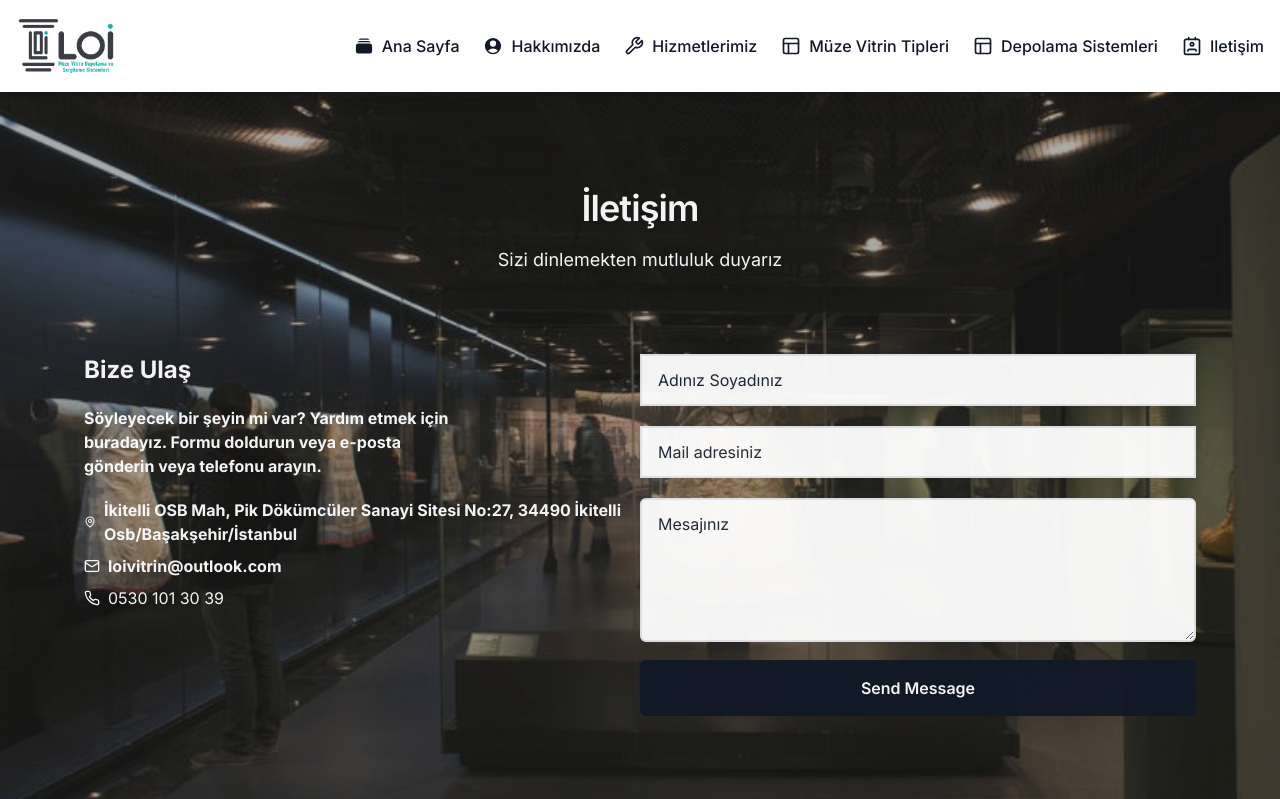
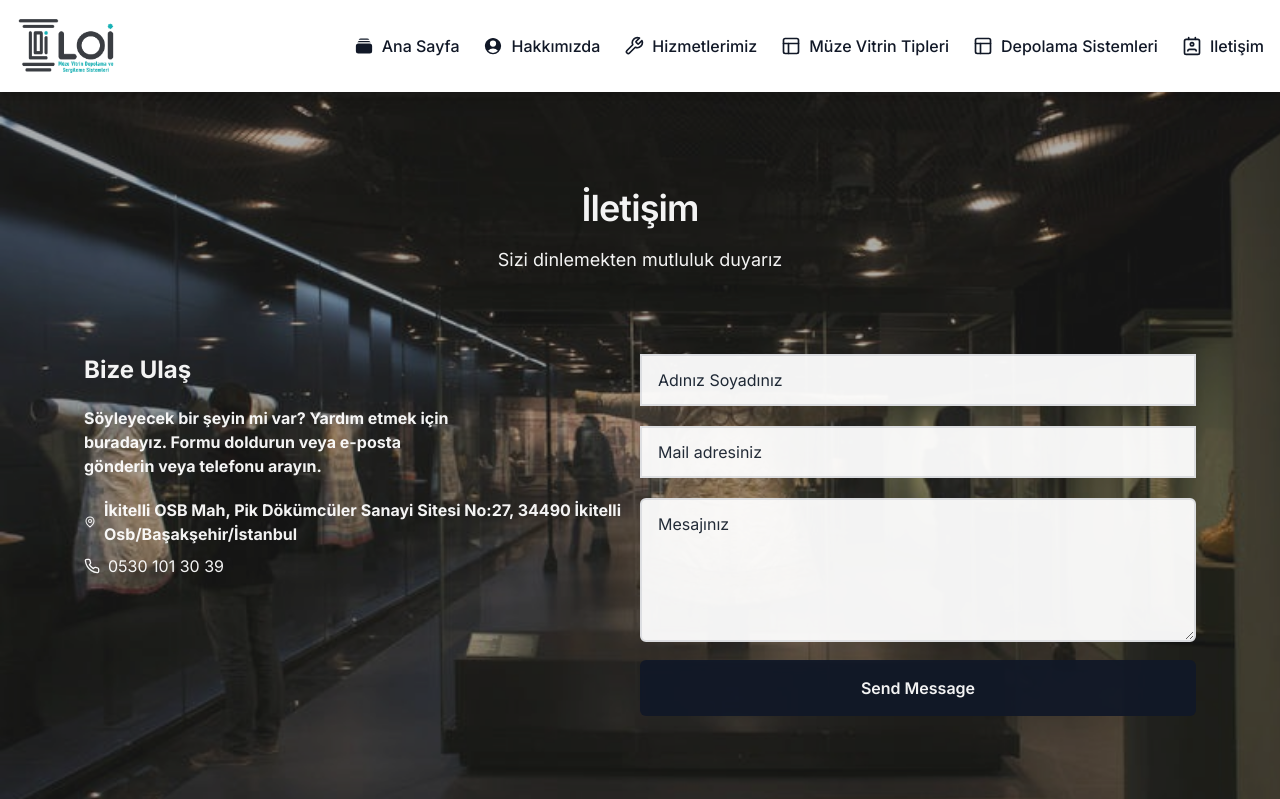
Before and after one commit to Abdurrahman-Subh/loi-vitrin, a Next.js app: page /iletisim in a window 1280 px wide. Shown: the top 799 px of the page. Built offline with nearby package versions, Linux system fonts and the light colour scheme.

Commit message:
Update Contact component in page.js

```diff
--- a/app/iletisim/page.js
+++ b/app/iletisim/page.js
@@ -45,7 +45,7 @@ const Contact = (props) => {
                   </span>
                 </div>
 
-                <div className="flex items-center mt-2 space-x-2  ">
+                {/* <div className="flex items-center mt-2 space-x-2  ">
                   <MailIcon className="w-4 h-4 text-white font-bold" />
                   <a
                     className="text-white font-bold"
@@ -53,7 +53,7 @@ const Contact = (props) => {
                   >
                     loivitrin@outlook.com
                   </a>
-                </div>
+                </div> */}
                 <div className="flex items-center mt-2 space-x-2 ">
                   <PhoneIcon className="w-4 h-4 text-white font-bold" />
                   <a className="text-white" href={`tel:+905301013039`}>
```
